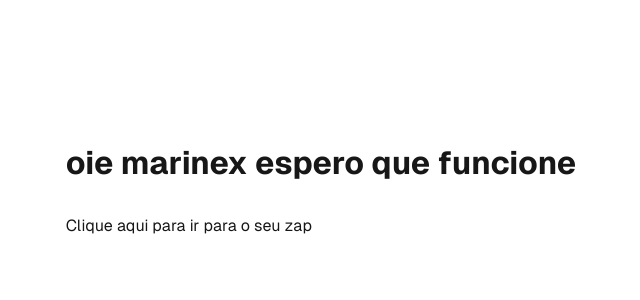
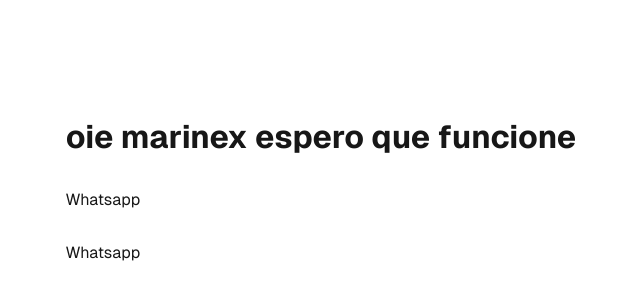
Before and after one commit to rodvl/marina-franca-landing-page, a Next.js app: page / in a window 1280 px wide. Shown: the part 210-510 px from the top of the page, without its empty margins (319-959 px from the left). Built offline with nearby package versions, Linux system fonts and the light colour scheme.

Commit message:
feat: add carta de servicos

```diff
--- a/src/pages/index.tsx
+++ b/src/pages/index.tsx
@@ -27,7 +27,9 @@ export default function Home() {
         <main className={styles.main}>
           <h1>oie marinex espero que funcione</h1>
 
-          <a href={"https://api.whatsapp.com/send/?phone=5531996927404&text&type=phone_number&app_absent=0"} target="_blank" download>Clique aqui para ir para o seu zap</a>
+          <a href={"https://api.whatsapp.com/send/?phone=5531996927404&text&type=phone_number&app_absent=0"} target="_blank" download>Whatsapp</a>
+          <a href={"https://drive.google.com/file/d/1jlyzD_Ymll2qLJ1SKLY7Oo8iqthTVPaz/view?usp=drivesdk"} target="_blank">Whatsapp</a>
+
         </main>
       </div>
     </>
```
